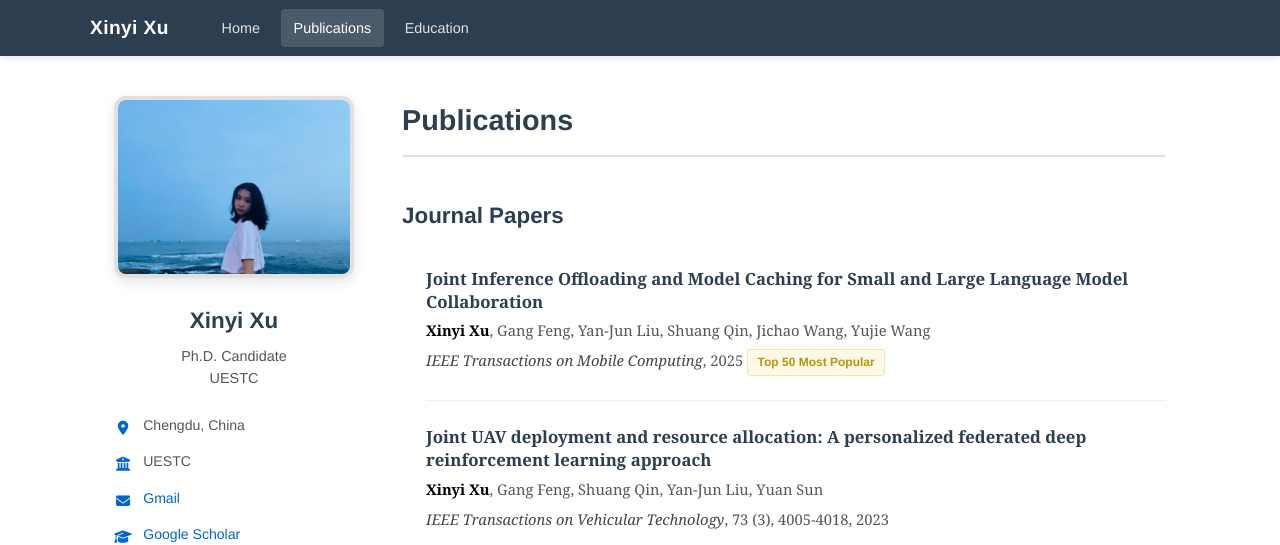
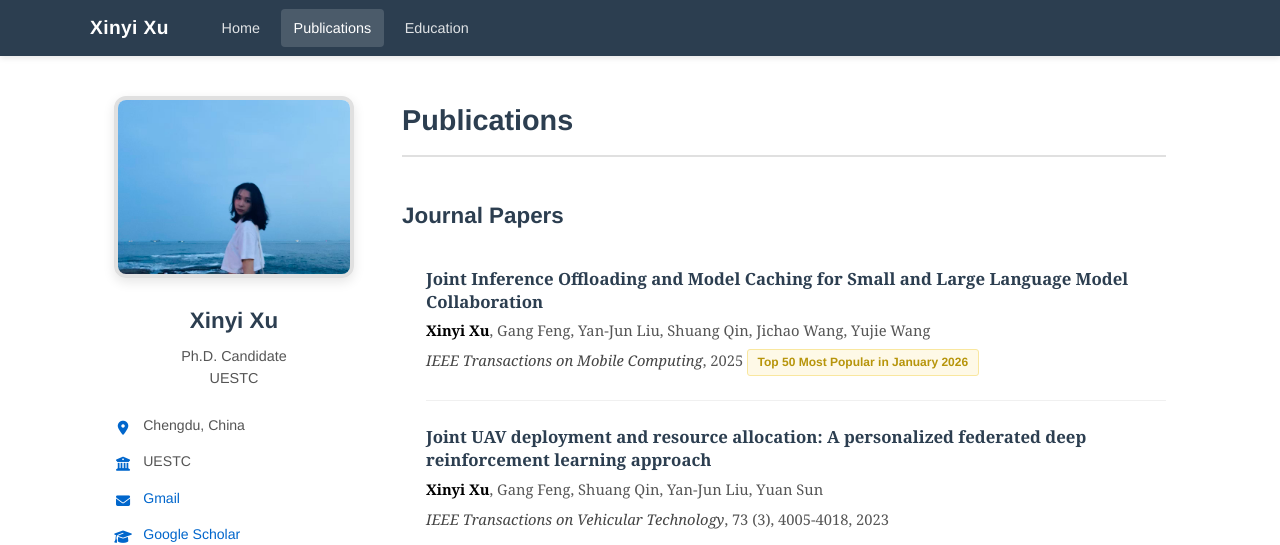
Before and after one commit to Lumen-xy/xinyixu.github.io, a plain HTML site: page publications.html in a window 1280 px wide. Shown: the top 545 px of the page. Drawn offline with Linux system fonts and the light colour scheme.

Commit message:
Update publication badge to Top 50 Most Popular in January 2026

```diff
--- a/publications.html
+++ b/publications.html
@@ -69,7 +69,7 @@
         <li class="pub-item">
           <div class="pub-title">Joint Inference Offloading and Model Caching for Small and Large Language Model Collaboration</div>
           <div class="pub-authors"><strong>Xinyi Xu</strong>, Gang Feng, Yan-Jun Liu, Shuang Qin, Jichao Wang, Yujie Wang</div>
-          <div class="pub-venue"><em>IEEE Transactions on Mobile Computing</em>, 2025 <span class="pub-badge badge-award">Top 50 Most Popular</span></div>
+          <div class="pub-venue"><em>IEEE Transactions on Mobile Computing</em>, 2025 <span class="pub-badge badge-award">Top 50 Most Popular in January 2026</span></div>
         </li>
 
         <li class="pub-item">
```
